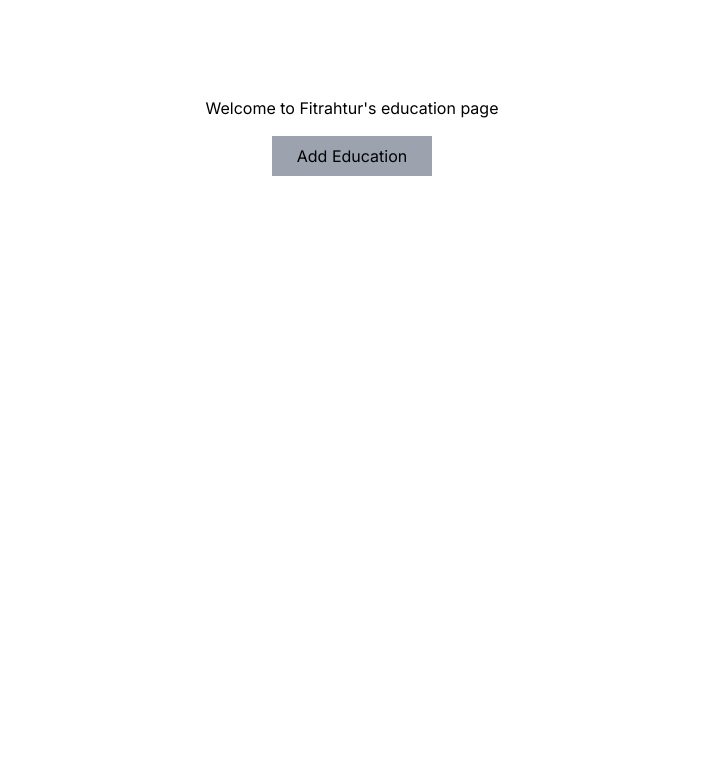
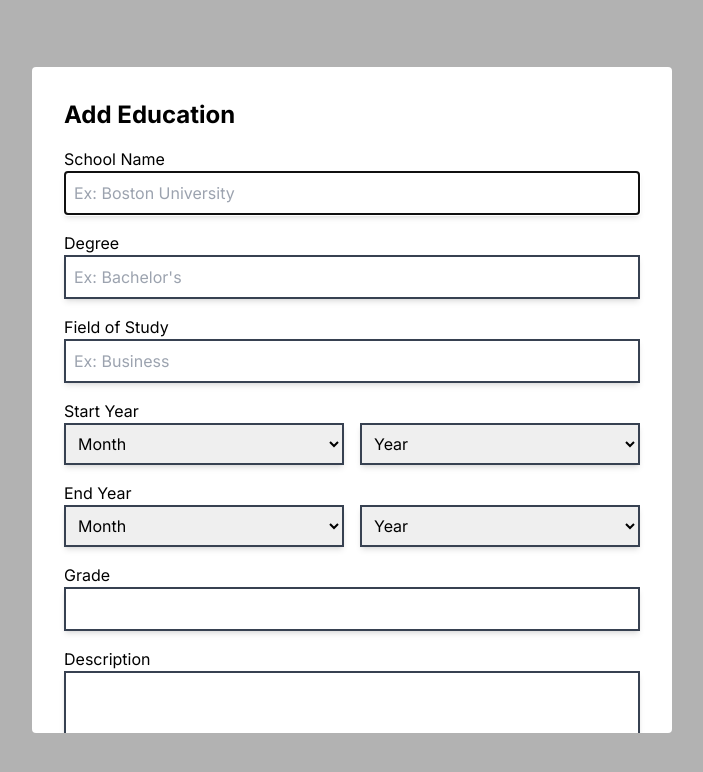
Before and after one commit to vyonizr/tt-se, a Next.js app: page / in a window 1280 px wide. Both pictures are taken after a click on the button "Add Education". Shown: the top 772 px of the page, without its empty margins (288-991 px from the left). Built offline with nearby package versions, Linux system fonts and the light colour scheme.

Commit message:
create New Education Form

```diff
--- /dev/null
+++ b/src/API/index.tsx
@@ -0,0 +1,3 @@
+export const BASE_URL = 'http://universities.hipolabs.com'
+export const getUniversitiesByName = (name: string) =>
+  `${BASE_URL}/search?name=${name}`
--- a/src/components/Button.tsx
+++ b/src/components/Button.tsx
@@ -1,12 +1,26 @@
 interface ButtonProps extends React.ButtonHTMLAttributes<HTMLButtonElement> {
   children: React.ReactNode
   className?: string
+  primary?: boolean
 }
 
-export default function Button({ children, className, ...props }: ButtonProps) {
+export default function Button({
+  children,
+  className,
+  primary,
+  ...props
+}: ButtonProps) {
+  function handleColor(primary: boolean | undefined) {
+    if (primary) {
+      return 'bg-blue-500 text-white'
+    } else {
+      return 'bg-gray-300'
+    }
+  }
+
   return (
     <button
-      className={`py-2 px-4 min-w-[10rem] bg-gray-400 mt-4 ${
+      className={`py-2 px-4 min-w-[10rem] ${handleColor(primary)} mt-4 ${
         className ? className : ''
       }`}
       {...props}
--- /dev/null
+++ b/src/components/Dropdown.tsx
@@ -0,0 +1,26 @@
+interface DropdownProps {
+  options: { id: number; value: string; name: string }[]
+  onChange: (event: React.ChangeEvent<HTMLSelectElement>) => void
+  className?: string
+}
+
+export default function Dropdown({
+  options,
+  onChange,
+  className,
+}: DropdownProps) {
+  return (
+    <select
+      className={`p-2 border-2 border-gray-700 shadow-md ${
+        className ? className : ''
+      }`}
+      onChange={onChange}
+    >
+      {options.map((option) => (
+        <option key={option.id} value={option.value}>
+          {option.name}
+        </option>
+      ))}
+    </select>
+  )
+}
--- a/src/components/EducationList.tsx
+++ b/src/components/EducationList.tsx
@@ -1,7 +1,11 @@
 import { useState } from 'react'
 import { useRecoilValue } from 'recoil'
+// import Modal from 'react-modal'
+import { Dialog } from '@headlessui/react'
+
 import { nameState } from '../recoil/atoms/UserAtom'
 import Button from './Button'
+import NewEducationForm from './NewEducationForm'
 
 export default function InsertName() {
   const [isModalOpen, setIsModalOpen] = useState(false)
@@ -11,10 +15,27 @@ export default function InsertName() {
     setIsModalOpen(true)
   }
 
+  const closeModal = () => {
+    setIsModalOpen(false)
+  }
+
   return (
     <>
       <p>{`Welcome to ${nameAtom}'s education page`}</p>
       <Button onClick={handleAddEducation}>Add Education</Button>
+      <Dialog open={isModalOpen} onClose={closeModal} className="relative z-50">
+        <div className="fixed inset-0 bg-black/30" aria-hidden="true" />
+        <div className="fixed inset-0 flex items-center justify-center">
+          <Dialog.Panel className="w-1/2 h-5/6 rounded bg-white p-8 overflow-y-scroll">
+            <Dialog.Title className='text-2xl font-bold'>Add Education</Dialog.Title>
+            <NewEducationForm />
+            <div className='flex justify-end gap-x-4'>
+              <Button>Cancel</Button>
+              <Button primary>Add</Button>
+            </div>
+          </Dialog.Panel>
+        </div>
+      </Dialog>
     </>
   )
 }
--- a/src/components/InsertName.tsx
+++ b/src/components/InsertName.tsx
@@ -1,5 +1,5 @@
 'use client'
-import { useState, useEffect } from 'react'
+import { useState } from 'react'
 import { useSetRecoilState } from 'recoil'
 import Button from './Button'
 import { nameState } from '../recoil/atoms/UserAtom'
--- /dev/null
+++ b/src/components/NewEducationForm.tsx
@@ -0,0 +1,126 @@
+'use client'
+import { useState } from 'react'
+
+import TextInput from './TextInput'
+import Dropdown from './Dropdown'
+
+import MONTHS from '../constants/months'
+import years from '../constants/years'
+
+const YEAR_OPTIONS = years()
+const DESCRIPTION_MAX_LENGTH = 1000
+
+export default function NewEducationForm() {
+  const [schoolName, setSchoolName] = useState({
+    value: '',
+    error: '',
+  })
+  const [degree, setDegree] = useState('')
+  const [fieldOfStudy, setFieldOfStudy] = useState('')
+  const [startYear, setStartYear] = useState({
+    month: MONTHS[0].value,
+    year: YEAR_OPTIONS[0].value,
+  })
+  const [endYear, setEndYear] = useState({
+    month: MONTHS[0].value,
+    year: YEAR_OPTIONS[0].value,
+  })
+  const [grade, setGrade] = useState('')
+  const [description, setDescription] = useState({
+    value: '',
+    error: '',
+  })
+
+  return (
+    <>
+      <label className='block mt-4'>School Name</label>
+      <TextInput
+        className='w-full'
+        placeholder='Ex: Boston University'
+        onChange={(event) =>
+          setSchoolName({
+            error: '',
+            value: event.target.value,
+          })
+        }
+        value={schoolName.value}
+      />
+      <label className='block mt-4'>Degree</label>
+      <TextInput
+        className='w-full'
+        placeholder="Ex: Bachelor's"
+        onChange={(event) => setDegree(event.target.value)}
+        value={degree}
+      />
+      <label className='block mt-4'>Field of Study</label>
+      <TextInput
+        className='w-full'
+        placeholder='Ex: Business'
+        onChange={(event) => setFieldOfStudy(event.target.value)}
+        value={fieldOfStudy}
+      />
+      <label className='block mt-4'>Start Year</label>
+      <div className='grid gap-x-4 grid-cols-2'>
+        <Dropdown
+          options={MONTHS}
+          onChange={(event) => {
+            setStartYear({
+              ...startYear,
+              month: event.target.value,
+            })
+          }}
+        />
+        <Dropdown
+          options={YEAR_OPTIONS}
+          onChange={(event) => {
+            setStartYear({
+              ...startYear,
+              year: event.target.value,
+            })
+          }}
+        />
+      </div>
+      <label className='block mt-4'>End Year</label>
+      <div className='grid gap-x-4 grid-cols-2'>
+        <Dropdown
+          options={MONTHS}
+          onChange={(event) => {
+            setEndYear({
+              ...endYear,
+              month: event.target.value,
+            })
+          }}
+        />
+        <Dropdown
+          options={YEAR_OPTIONS}
+          onChange={(event) => {
+            setEndYear({
+              ...endYear,
+              year: event.target.value,
+            })
+          }}
+        />
+      </div>
+      <label className='block mt-4'>Grade</label>
+      <TextInput
+        className='w-full'
+        onChange={(event) => setGrade(event.target.value)}
+        value={grade}
+      />
+      <label className='block mt-4'>Description</label>
+      <div>
+        <textarea
+          className='w-full p-2 border-2 border-gray-700 shadow-md'
+          rows={5}
+          onChange={(event) =>
+            setDescription({
+              error: '',
+              value: event.target.value,
+            })
+          }
+        />
+        <p className='text-sm text-right'>{`${description.value.length}/${DESCRIPTION_MAX_LENGTH}`}</p>
+      </div>
+    </>
+  )
+}
--- /dev/null
+++ b/src/components/NumberInput.tsx
@@ -0,0 +1,21 @@
+interface NumberInputProps extends React.InputHTMLAttributes<HTMLInputElement> {
+  onChange: (event: React.ChangeEvent<HTMLInputElement>) => void
+  value: string
+  placeholder?: string
+}
+
+export default function NumberInput({
+  onChange,
+  value,
+  placeholder,
+}: NumberInputProps) {
+  return (
+    <input
+      type='number'
+      onChange={onChange}
+      className='p-2 border-2 border-gray-700 shadow-md'
+      placeholder={placeholder || ''}
+      value={value}
+    />
+  )
+}
--- a/src/components/TextInput.tsx
+++ b/src/components/TextInput.tsx
@@ -2,20 +2,29 @@ interface TextInputProps extends React.InputHTMLAttributes<HTMLInputElement> {
   onChange: (event: React.ChangeEvent<HTMLInputElement>) => void
   value: string
   placeholder?: string
+  className?: string
+  error?: string
 }
 
 export default function TextInput({
   onChange,
   value,
   placeholder,
+  className,
+  error,
 }: TextInputProps) {
   return (
+    <>
       <input
         type='text'
         onChange={onChange}
-      className='p-2 border-2 border-gray-700 shadow-md'
+        className={`p-2 border-2 border-gray-700 shadow-md ${
+          className ? className : ''
+        }`}
         placeholder={placeholder || ''}
         value={value}
       />
+      {error && <p className='text-red-500'>{error}</p>}
+    </>
   )
 }
--- /dev/null
+++ b/src/constants/months.ts
@@ -0,0 +1,69 @@
+const MONTHS = [
+  {
+    id: 0,
+    value: 'Month',
+    name: 'Month',
+  },
+  {
+    id: 1,
+    value: 'January',
+    name: 'January',
+  },
+  {
+    id: 2,
+    value: 'February',
+    name: 'February',
+  },
+  {
+    id: 3,
+    value: 'March',
+    name: 'March',
+  },
+  {
+    id: 4,
+    value: 'April',
+    name: 'April',
+  },
+  {
+    id: 5,
+    value: 'May',
+    name: 'May',
+  },
+  {
+    id: 6,
+    value: 'June',
+    name: 'June',
+  },
+  {
+    id: 7,
+    value: 'July',
+    name: 'July',
+  },
+  {
+    id: 8,
+    value: 'August',
+    name: 'August',
+  },
+  {
+    id: 9,
+    value: 'September',
+    name: 'September',
+  },
+  {
+    id: 10,
+    value: 'October',
+    name: 'October',
+  },
+  {
+    id: 11,
+    value: 'November',
+    name: 'November',
+  },
+  {
+    id: 12,
+    value: 'December',
+    name: 'December',
+  },
+]
+
+export default MONTHS
--- /dev/null
+++ b/src/constants/years.ts
@@ -0,0 +1,21 @@
+const years = () => {
+  const currentYear = new Date().getFullYear()
+  const years = []
+  for (let i = 1923; i <= currentYear; i++) {
+    if (i === 1923) {
+      years.push({
+        id: 0,
+        value: 'Year',
+        name: 'Year',
+      })
+    }
+    years.push({
+      id: i,
+      value: String(i),
+      name: String(i),
+    })
+  }
+  return years
+}
+
+export default years
--- /dev/null
+++ b/src/dummy.ts
@@ -0,0 +1,12 @@
+export const DUMMY_EDUCATIONS = [
+  {
+    id: 1,
+    school: 'University of California, Berkeley',
+    degree: 'Bachelor of Arts',
+    field: 'Computer Science',
+    start: 'August 2016',
+    end: 'May 2020',
+    grade: '3.7 GPA',
+    description: 'Lorem Ipsum',
+  },
+]
--- a/src/recoil/atoms/UserAtom.tsx
+++ b/src/recoil/atoms/UserAtom.tsx
@@ -1,4 +1,6 @@
 import { atom } from 'recoil'
+
+import { DUMMY_EDUCATIONS } from '../../dummy'
 
 const DUMMY_NAME = 'Fitrahtur'
 
@@ -7,3 +9,9 @@ export const nameState = atom({
   default: DUMMY_NAME,
   // default: '',
 })
+
+export const educationState = atom({
+  key: 'educationState',
+  default: DUMMY_EDUCATIONS,
+  // default: [],
+})
```
Lines whose indentation alone changed are shown as unchanged.
